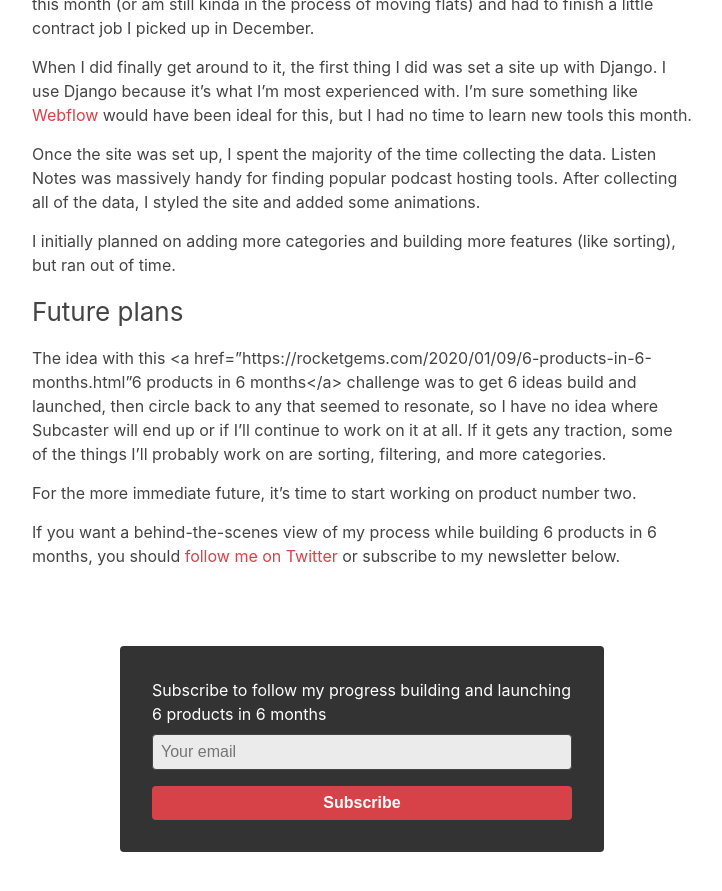
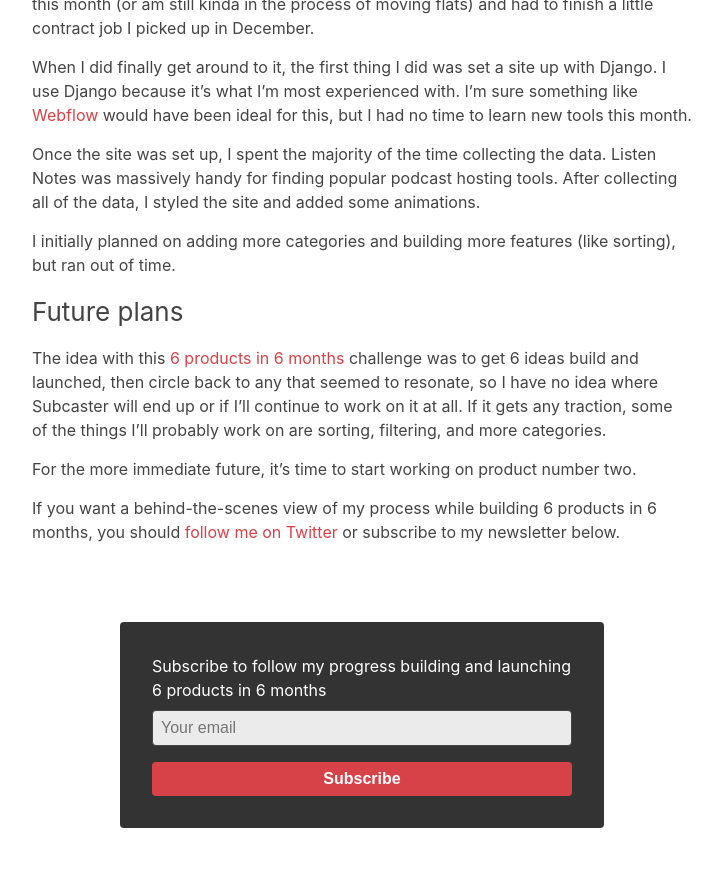
Before and after one commit to ramykhuffash/ramykhuffash.github.io, a Jekyll site: the page built from _posts/2020-01-31-product-one-subcaster.markdown, in a window 1280 px wide and 900 px high, scrolled down 1442 px. Shown: the top 891 px of the window, without its empty margins (278-1000 px from the left). Built offline with Jekyll 4.4.1, drawn with Linux system fonts in a browser that asks for light colours.

Commit message:
blog post

```diff
--- a/_posts/2020-01-31-product-one-subcaster.markdown
+++ b/_posts/2020-01-31-product-one-subcaster.markdown
@@ -44,7 +44,7 @@
 I initially planned on adding more categories and building more features (like sorting), but ran out of time.
 
 ### Future plans
-The idea with this <a href="https://rocketgems.com/2020/01/09/6-products-in-6-months.html"6 products in 6 months</a> challenge was to get 6 ideas build and launched, then circle back to any that seemed to resonate, so I have no idea where Subcaster will end up or if I'll continue to work on it at all. If it gets any traction, some of the things I'll probably work on are sorting, filtering, and more categories.
+The idea with this <a href="https://rocketgems.com/2020/01/09/6-products-in-6-months.html">6 products in 6 months</a> challenge was to get 6 ideas build and launched, then circle back to any that seemed to resonate, so I have no idea where Subcaster will end up or if I'll continue to work on it at all. If it gets any traction, some of the things I'll probably work on are sorting, filtering, and more categories.
 
 For the more immediate future, it's time to start working on product number two.
 
```
